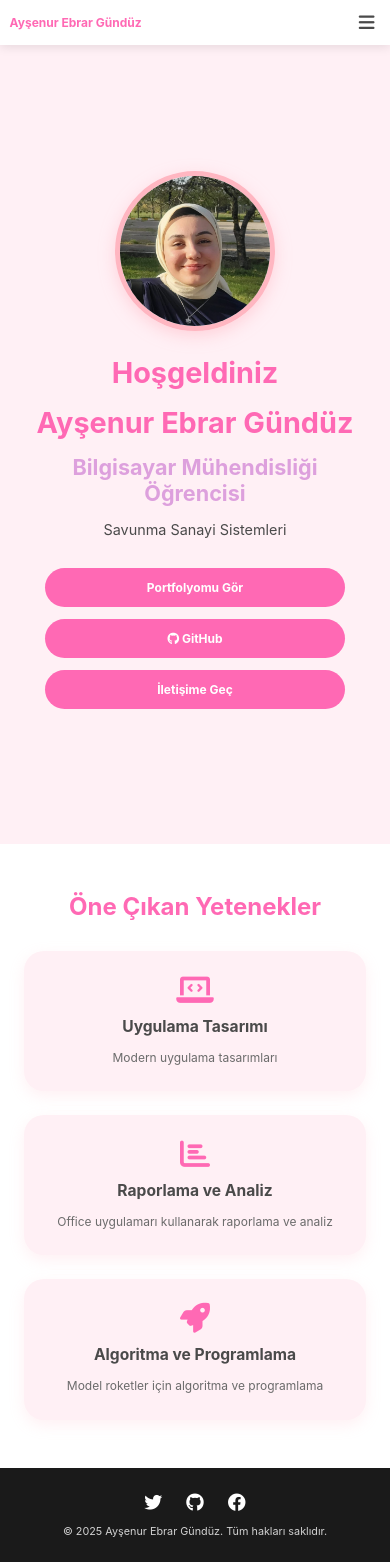
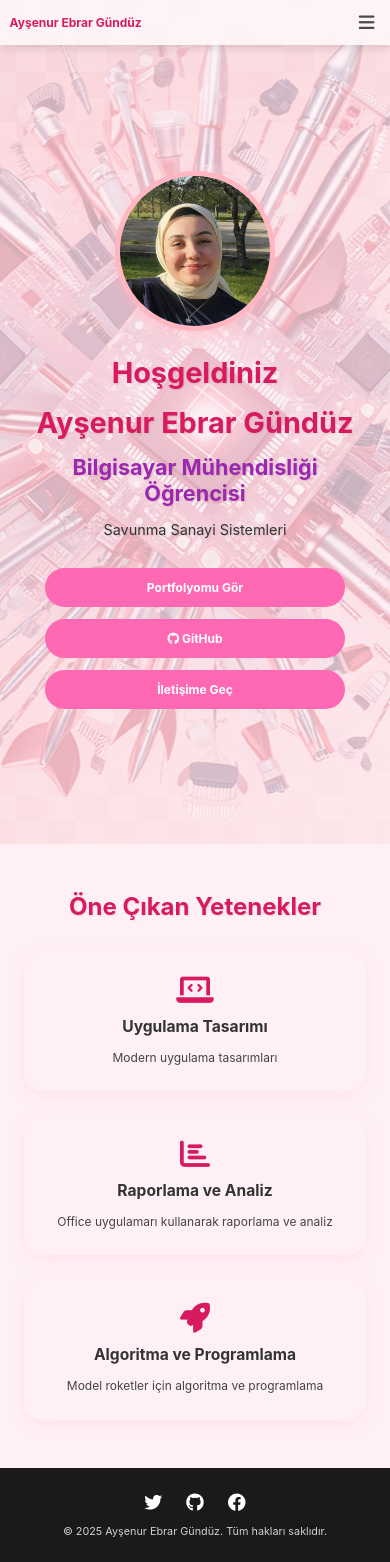
Before and after one commit to AysenurGunduz/Portfolyo, a React (Create React App) app: page / in a window 390 px wide. Built offline with nearby package versions, Linux system fonts and the light colour scheme.

Commit message:
Arka Plan ve CSS düzenlemeleri

```diff
--- a/src/styles/About.css
+++ b/src/styles/About.css
@@ -100,7 +100,6 @@
 @media (max-width: 768px) {
   .about {
     padding: 100px 1rem 2rem;
-    margin-top: 60px;
   }
 
   .about-grid {
@@ -109,64 +108,6 @@
   }
 
   .about h2 {
-    font-size: 2.2rem;
-    margin-bottom: 2rem;
-  }
-
-  .about-text p {
-    font-size: 1.1rem;
-    line-height: 1.8;
-    margin-bottom: 1.8rem;
-  }
-
-  .personal-info {
-    padding: 1.8rem;
-  }
-
-  .info-label {
-    font-size: 1.1rem;
-  }
-
-  .info-value {
-    font-size: 1.1rem;
-  }
-
-  .skills-section h3 {
-    font-size: 1.8rem;
-  }
-
-  .skill-info span {
-    font-size: 1.1rem;
+    font-size: 2rem;
   }
 }
-
-@media (max-width: 480px) {
-  .about {
-    padding: 80px 0.8rem 1.5rem;
-    margin-top: 50px;
-  }
-
-  .about h2 {
-    font-size: 2rem;
-  }
-
-  .about-text p {
-    font-size: 1rem;
-  }
-
-  .personal-info {
-    padding: 1.5rem;
-  }
-
-  .info-label, .info-value {
-    font-size: 1rem;
-  }
-
-  .skills-section h3 {
-    font-size: 1.6rem;
-  }
-
-  .skill-info span {
-    font-size: 1rem;
-  }
-}
--- a/src/styles/Contact.css
+++ b/src/styles/Contact.css
@@ -125,88 +125,13 @@
 @media (max-width: 768px) {
   .contact {
     padding: 100px 1rem 2rem;
-    margin-top: 60px;
-  }
-
-  .contact h2 {
-    font-size: 2.2rem;
-    margin-bottom: 1.5rem;
-  }
-
-  .contact p {
-    font-size: 1.2rem;
-    margin-bottom: 2.5rem;
-  }
-
-  .info-item {
-    padding: 1.8rem;
-  }
-
-  .info-item i {
-    font-size: 2.2rem;
-    margin-bottom: 1.2rem;
-  }
-
-  .info-item p {
-    font-size: 1.1rem;
-    margin-bottom: 0;
-  }
-
-  .form-group label {
-    font-size: 1.1rem;
-    margin-bottom: 0.8rem;
-  }
-
-  .form-group input,
-  .form-group textarea {
-    font-size: 1.1rem;
-    padding: 1rem;
-  }
-
-  .submit-btn {
-    font-size: 1.1rem;
-    padding: 1rem 2rem;
-  }
-}
-
-@media (max-width: 480px) {
-  .contact {
-    padding: 80px 0.8rem 1.5rem;
-    margin-top: 50px;
   }
 
   .contact h2 {
     font-size: 2rem;
   }
 
-  .contact p {
-    font-size: 1.1rem;
-  }
-
-  .info-item {
-    padding: 1.5rem;
-  }
-
-  .info-item i {
-    font-size: 2rem;
-  }
-
-  .info-item p {
-    font-size: 1rem;
-  }
-
-  .form-group label {
-    font-size: 1rem;
-  }
-
-  .form-group input,
-  .form-group textarea {
-    font-size: 1rem;
-    padding: 0.8rem;
-  }
-
-  .submit-btn {
-    font-size: 1rem;
-    padding: 0.8rem 1.8rem;
+  .contact-info {
+    grid-template-columns: 1fr;
   }
 }
--- a/src/styles/Home.css
+++ b/src/styles/Home.css
@@ -1,8 +1,29 @@
 .home {
   position: relative;
   min-height: 100vh;
-  background-color: #FFF0F5;
+  background-color: rgba(255, 240, 245, 0.088);
   overflow: hidden;
+  background-size: cover;
+  background-position: center;
+  background-repeat: no-repeat;
+  background-blend-mode: overlay;
+  background-attachment: fixed;
+}
+
+.home::before {
+  content: '';
+  position: fixed;
+  top: 0;
+  left: 0;
+  width: 100%;
+  height: 100%;
+  background-image: url('../../public/images/anamenu.png');
+  background-size: cover;
+  background-position: center;
+  background-repeat: no-repeat;
+  opacity: 0.3;
+  z-index: 0;
+  background-attachment: fixed;
 }
 
 .hero-section {
@@ -14,8 +35,8 @@
   justify-content: center;
   align-items: center;
   text-align: center;
-  background-color: #FFF0F5;
-  color: #4A4A4A;
+  background-color: rgba(255, 240, 245, 0.088);
+  color: #2A2A2A;
   padding: 2rem;
 }
 
@@ -39,19 +60,22 @@
 .hero-section h1 {
   font-size: 3rem;
   margin-bottom: 1rem;
-  color: #FF69B4;
+  color: #D81B60;
+  text-shadow: 1px 1px 2px rgba(0, 0, 0, 0.1);
 }
 
 .hero-section h2 {
   font-size: 2rem;
   margin-bottom: 1rem;
-  color: #DDA0DD;
+  color: #9C27B0;
+  text-shadow: 1px 1px 2px rgba(0, 0, 0, 0.1);
 }
 
 .hero-section p {
   font-size: 1.2rem;
   margin-bottom: 2.5rem;
-  color: #4A4A4A;
+  color: #333333;
+  text-shadow: 1px 1px 2px rgba(0, 0, 0, 0.1);
 }
 
 .cta-buttons {
@@ -84,15 +108,18 @@
 }
 
 .featured-section {
+  position: relative;
+  z-index: 1;
   padding: 4rem 2rem;
-  background-color: white;
+  background-color: rgba(255, 240, 245, 0.088);
 }
 
 .featured-section h3 {
   text-align: center;
   font-size: 2rem;
   margin-bottom: 3rem;
-  color: #FF69B4;
+  color: #D81B60;
+  text-shadow: 1px 1px 2px rgba(0, 0, 0, 0.1);
 }
 
 .skills-grid {
@@ -104,7 +131,7 @@
 }
 
 .skill-card {
-  background-color: #FFF0F5;
+  background-color: rgba(255, 240, 245, 0.9);
   padding: 2rem;
   border-radius: 20px;
   text-align: center;
@@ -119,22 +146,30 @@
 
 .skill-card i {
   font-size: 2.5rem;
-  color: #FF69B4;
+  color: #D81B60;
   margin-bottom: 1rem;
 }
 
 .skill-card h4 {
   font-size: 1.5rem;
   margin-bottom: 1rem;
-  color: #4A4A4A;
+  color: #333333;
 }
 
 .skill-card p {
-  color: #6B6B6B;
+  color: #444444;
   line-height: 1.6;
 }
 
 @media (max-width: 768px) {
+  .home::before {
+    background-position: center center;
+  }
+
+  .hero-section {
+    background-color: rgba(255, 240, 245, 0.088);
+  }
+
   .hero-section h1 {
     font-size: 2.8rem;
     margin-bottom: 1.2rem;
@@ -189,6 +224,14 @@
 }
 
 @media (max-width: 480px) {
+  .home::before {
+    background-position: center center;
+  }
+
+  .hero-section {
+    background-color: rgba(255, 240, 245, 0.088);
+  }
+
   .hero-section h1 {
     font-size: 2.4rem;
   }
--- a/src/styles/Navbar.css
+++ b/src/styles/Navbar.css
@@ -3,20 +3,22 @@
   top: 0;
   left: 0;
   width: 100%;
-  background-color: white;
+  background-color: rgba(255, 255, 255, 0);
+  backdrop-filter: blur(8px);
   padding: 1rem 2rem;
   display: flex;
   justify-content: space-between;
   align-items: center;
-  box-shadow: 0 2px 10px rgba(0, 0, 0, 0.1);
+  box-shadow: 0 2px 10px rgba(0, 0, 0, 0.15);
   z-index: 1000;
 }
 
 .navbar-brand a {
-  color: #FF69B4;
+  color: #D81B60;
   text-decoration: none;
   font-size: 1.5rem;
   font-weight: bold;
+  background: none;
 }
 
 .navbar-links {
@@ -25,10 +27,11 @@
 }
 
 .navbar-links a {
-  color: #4A4A4A;
+  color: #222222;
   text-decoration: none;
   font-weight: 500;
   transition: color 0.3s ease;
+  background: none;
 }
 
 .navbar-links a:hover {
@@ -51,6 +54,8 @@
 @media (max-width: 768px) {
   .navbar {
     padding: 0.8rem 1rem;
+    background-color: rgba(255,255,255,0.7);
+    backdrop-filter: blur(8px);
   }
 
   .navbar-brand a {
@@ -74,7 +79,8 @@
     width: 100%;
     height: 100vh;
     flex-direction: column;
-    background-color: white;
+    background-color: rgba(255,255,255,0.85);
+    backdrop-filter: blur(8px);
     padding: 5rem 1rem 1rem;
     gap: 1.5rem;
     box-shadow: 0 2px 10px rgba(0, 0, 0, 0.1);
@@ -94,9 +100,10 @@
     text-align: center;
     font-size: 1.2rem;
     border-bottom: 1px solid #f0f0f0;
-    color: #4A4A4A;
+    color: #222222;
     text-decoration: none;
     transition: color 0.3s ease;
+    background: none;
   }
 
   .navbar-links a:hover {
--- a/src/styles/Portfolio.css
+++ b/src/styles/Portfolio.css
@@ -162,28 +162,31 @@
 
 @media (max-width: 768px) {
   .portfolio {
-    padding: 100px 1rem 2rem;
-    margin-top: 60px;
+    padding: 80px 1rem 2rem;
   }
 
   .portfolio h2 {
-    font-size: 2.2rem;
-    margin-bottom: 1.5rem;
+    font-size: 2rem;
+    margin-bottom: 0.5rem;
   }
 
   .portfolio-intro {
-    font-size: 1.2rem;
-    margin-bottom: 2.5rem;
+    font-size: 1rem;
+    margin-bottom: 2rem;
   }
 
   .portfolio-filters {
-    gap: 1rem;
+    flex-direction: row;
+    flex-wrap: wrap;
+    gap: 0.5rem;
     margin-bottom: 2rem;
   }
 
   .portfolio-filters button {
-    font-size: 1.1rem;
-    padding: 0.8rem 1.5rem;
+    flex: 1 1 calc(50% - 0.5rem);
+    min-width: 140px;
+    padding: 0.6rem 1rem;
+    font-size: 0.9rem;
   }
 
   .portfolio-grid {
@@ -191,44 +194,65 @@
     gap: 1.5rem;
   }
 
-  .portfolio-item h3 {
-    font-size: 1.4rem;
+  .portfolio-card {
+    margin-bottom: 1rem;
   }
 
-  .portfolio-item p {
-    font-size: 1.1rem;
+  .portfolio-card-image {
+    height: 200px;
+  }
+
+  .portfolio-card-content {
+    padding: 1.2rem;
+  }
+
+  .portfolio-card-content h3 {
+    font-size: 1.2rem;
+    margin-bottom: 0.8rem;
+  }
+
+  .portfolio-card-content p {
+    font-size: 0.9rem;
+    margin-bottom: 1rem;
+  }
+
+  .category-tags {
+    margin-bottom: 0.8rem;
+  }
+
+  .category-tag {
+    font-size: 0.8rem;
+    padding: 0.2rem 0.6rem;
+  }
+
+  .card-buttons {
+    flex-direction: column;
+    gap: 0.8rem;
+  }
+
+  .view-project-btn,
+  .github-link-btn {
+    width: 100%;
+    padding: 0.7rem 1rem;
+    font-size: 0.9rem;
+    justify-content: center;
   }
 }
 
 @media (max-width: 480px) {
   .portfolio {
-    padding: 80px 0.8rem 1.5rem;
-    margin-top: 50px;
+    padding: 70px 0.8rem 1.5rem;
   }
 
   .portfolio h2 {
-    font-size: 2rem;
-  }
-
-  .portfolio-intro {
-    font-size: 1.1rem;
-  }
-
-  .portfolio-filters {
-    flex-wrap: wrap;
-    justify-content: center;
+    font-size: 1.8rem;
   }
 
   .portfolio-filters button {
-    font-size: 1rem;
-    padding: 0.7rem 1.2rem;
+    flex: 1 1 100%;
   }
 
-  .portfolio-item h3 {
-    font-size: 1.3rem;
-  }
-
-  .portfolio-item p {
-    font-size: 1rem;
+  .portfolio-card-image {
+    height: 180px;
   }
 }
--- a/src/styles/Services.css
+++ b/src/styles/Services.css
@@ -66,66 +66,14 @@
 
 @media (max-width: 768px) {
   .services {
-    padding: 100px 1rem 2rem;
-    margin-top: 60px;
+    padding: 2rem 1rem;
   }
 
   .services h2 {
-    font-size: 2.2rem;
-    margin-top: 1rem;
-    margin-bottom: 1.5rem;
+    font-size: 2rem;
   }
 
   .services-grid {
     grid-template-columns: 1fr;
-    gap: 1.5rem;
-    padding: 0.5rem;
-  }
-
-  .service-card {
-    padding: 1.8rem;
-  }
-
-  .service-card h3 {
-    font-size: 1.6rem;
-    margin-bottom: 1.2rem;
-  }
-
-  .service-card p {
-    font-size: 1.1rem;
-    line-height: 1.7;
-  }
-
-  .service-icon {
-    font-size: 2.8rem;
-    margin-bottom: 1.2rem;
   }
 }
-
-@media (max-width: 480px) {
-  .services {
-    padding: 80px 0.8rem 1.5rem;
-    margin-top: 50px;
-  }
-
-  .services h2 {
-    font-size: 2rem;
-    margin-bottom: 1.2rem;
-  }
-
-  .service-card {
-    padding: 1.5rem;
-  }
-
-  .service-card h3 {
-    font-size: 1.4rem;
-  }
-
-  .service-card p {
-    font-size: 1rem;
-  }
-
-  .service-icon {
-    font-size: 2.5rem;
-  }
-}
```
Also changed, not shown: public/images/anamenu.png (added).
